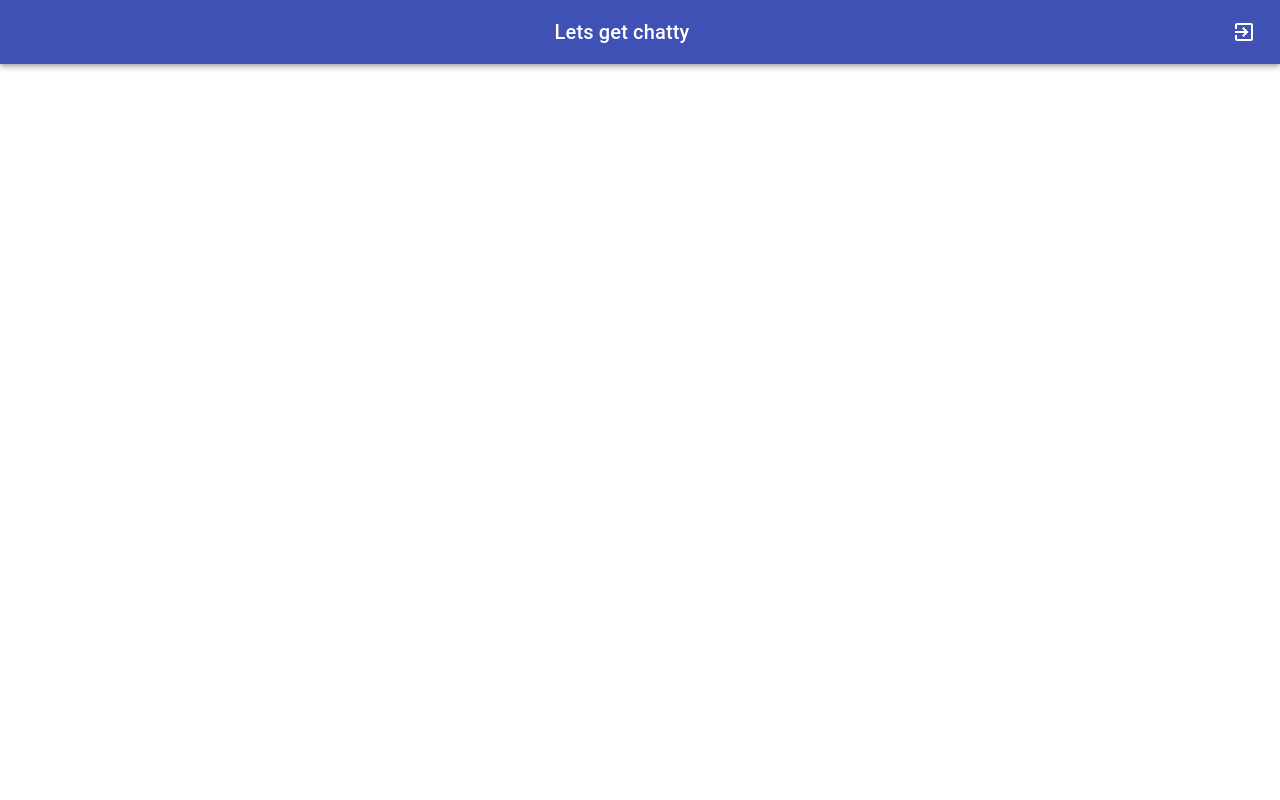
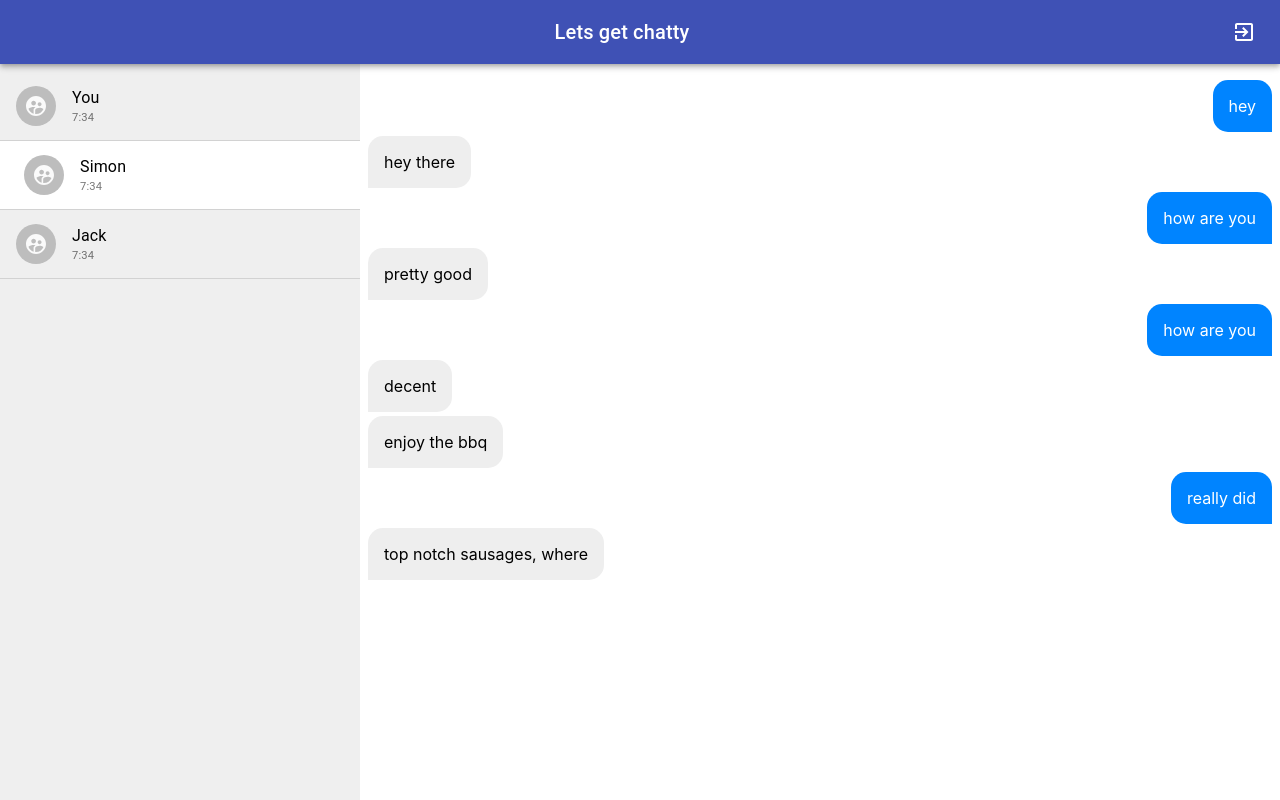
Before and after one commit to Beadsley/chatroom-client, a React (Create React App) app: page / in a window 1280 px wide. Built offline with nearby package versions, Linux system fonts and the light colour scheme; no server answers.

Commit message:
Messages rendered in Chatroom component

```diff
--- a/src/App.tsx
+++ b/src/App.tsx
@@ -1,16 +1,35 @@
 import React from 'react';
 import LoginForm from './components/Form';
 import { useSelector } from 'react-redux';
+import { makeStyles } from '@material-ui/core';
 import { User } from './store/actions/actions.user.types';
 import { RootState } from './store/store';
 import ChatRoomBAsic from './components/ChatRoomBasic';
 import ChatRoom from './components/Chatroom';
+import PrimaryAppBar from './components/Appbar';
+import UsersList from './components/ChatUserList';
 
+const useStyles = makeStyles((theme) => ({
+  root: {
+    display: 'flex',
+    flexDirection: 'row',
+    height: '90vh',
+  },
+}));
 function App() {
+  const classes = useStyles();
   // const user = useSelector((state: RootState): User => state.user.data);
   // return user.loggedIn ? <ChatRoomBAsic /> : <LoginForm title='LoginForm' />;
 
-  return <ChatRoom />;
+  return (
+    <>
+      <PrimaryAppBar />
+      <div className={classes.root}>
+        <UsersList />
+        <ChatRoom />
+      </div>
+    </>
+  );
 }
 
 export default App;
--- a/src/components/ChatRoom.tsx
+++ b/src/components/ChatRoom.tsx
@@ -1,11 +1,58 @@
 import React from 'react';
-import PrimaryAppBar from "./Appbar";
+import { makeStyles } from '@material-ui/core';
+import PrimaryAppBar from './Appbar';
+import { mockMessages, mockChatusers, mockUser } from '../mockdata';
+import UsersList from './ChatUserList';
+
+const BUBBLERRADIUS = 15; // TODO constant
+
+const useStyles = makeStyles((theme) => ({
+  root: {
+    width: '100%',
+    height: '100%',
+  },
+  list: {
+    margin: 0,
+    marginTop: theme.spacing(2),
+    padding: 0,
+  },
+  sender: {
+    background: '#eee', // TODO constant
+    float: 'left',
+    marginLeft: theme.spacing(1),
+    borderTopRightRadius: BUBBLERRADIUS,
+    borderTopLeftRadius: BUBBLERRADIUS,
+    borderBottomRightRadius: BUBBLERRADIUS,
+  },
+  listItem: {
+    display: 'inline-block',
+    clear: 'both',
+    padding: theme.spacing(2),
+    marginBottom: theme.spacing(0.5),
+  },
+  user: {
+    float: 'right',
+    background: '#0084ff', //TODO constant
+    color: theme.palette.background.paper,
+    marginRight: theme.spacing(1),
+    borderTopLeftRadius: BUBBLERRADIUS,
+    borderTopRightRadius: BUBBLERRADIUS,
+    borderBottomLeftRadius: BUBBLERRADIUS,
+  },
+}));
 
 const ChatRoom: React.FC = () => {
+  const classes = useStyles();
   return (
-      <>
-      <PrimaryAppBar />
-      </>
+    <>
+      <div className={classes.root}>
+        <ul className={classes.list}>
+          {mockMessages.map((message) => (
+            <li className={`${mockUser.name===message.name?classes.user:classes.sender} ${classes.listItem}`}>{message.message}</li>
+          ))}
+        </ul>
+      </div>
+    </>
   );
 };
 
--- a/src/components/ChatUserList.tsx
+++ b/src/components/ChatUserList.tsx
@@ -13,7 +13,7 @@ import { mockMessages, mockChatusers, mockUser } from '../mockdata';
 const useStyles = makeStyles((theme) => ({
   root: {
     width: '100%',
-    height: '90vh',
+    height: '100%',
     maxWidth: 360,
     backgroundColor: '#efefef', //TODO make constant
   },
```
